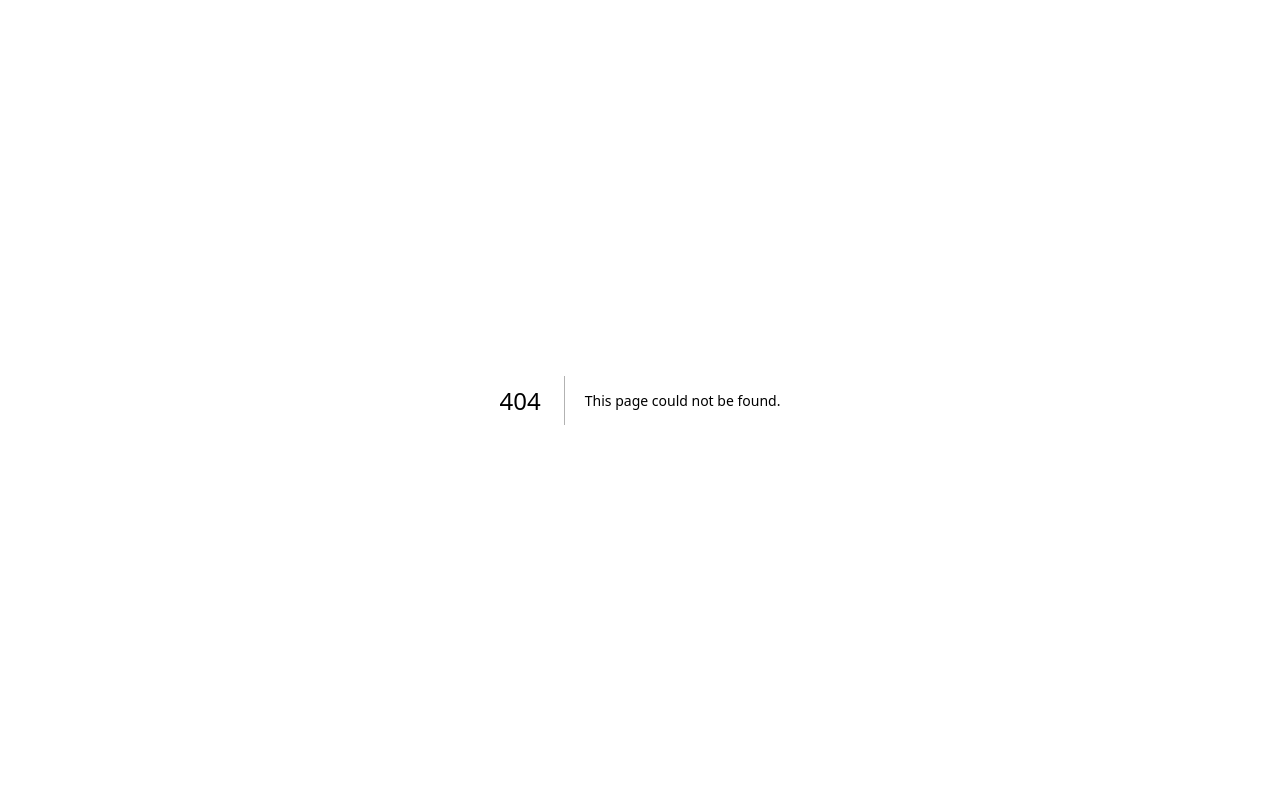
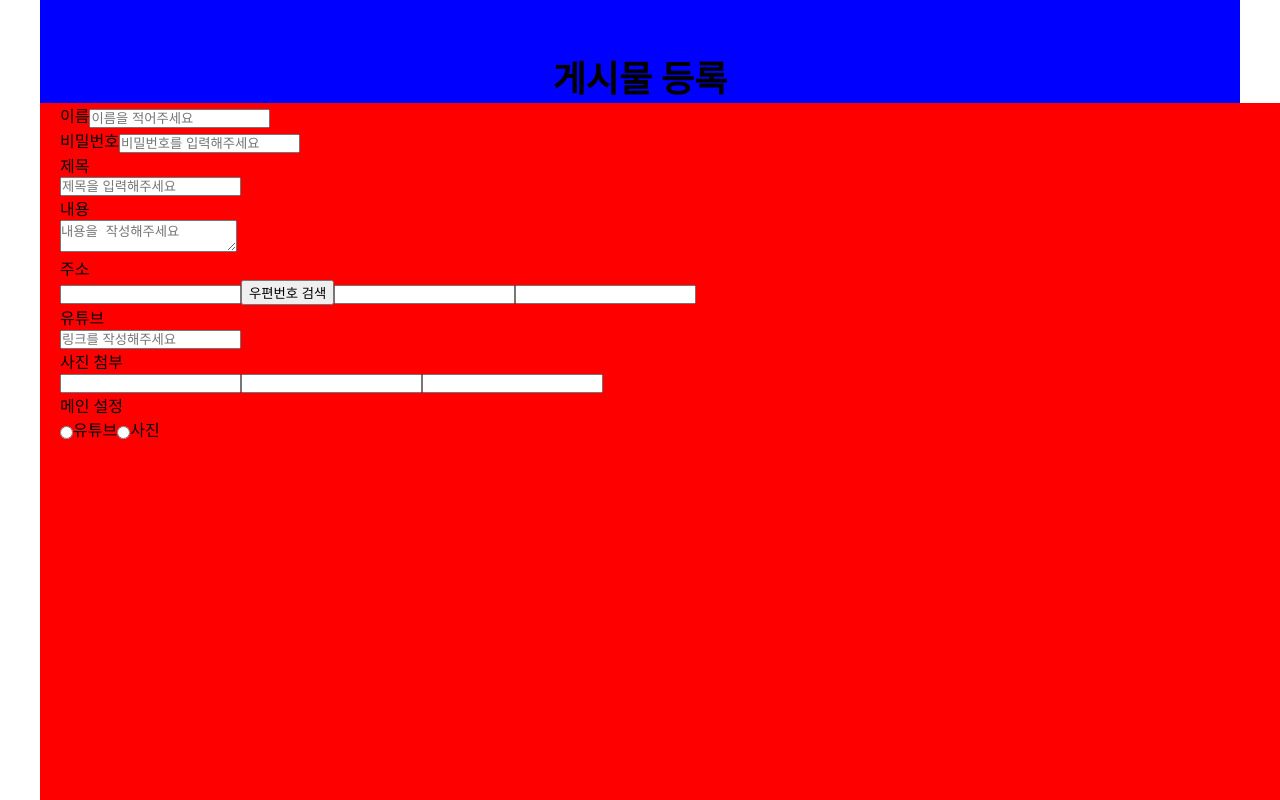
Before and after one commit to OHJINWON/freeboard_frontend, a Next.js app: page /boards/new in a window 1280 px wide. Before the commit this address had no page. Shown: the top 800 px of the page. Built offline with nearby package versions, Linux system fonts and the light colour scheme.

Commit message:
게시물 등록

```diff
--- a/pages/_app.js
+++ b/pages/_app.js
@@ -1,4 +1,4 @@
-import "@/styles/globals.css";
+import "/styles/globals.css";
 
 export default function App({ Component, pageProps }) {
   return <Component {...pageProps} />;
--- a/pages/_document.js
+++ /dev/null
@@ -1,13 +0,0 @@
-import { Html, Head, Main, NextScript } from "next/document";
-
-export default function Document() {
-  return (
-    <Html lang="en">
-      <Head />
-      <body>
-        <Main />
-        <NextScript />
-      </body>
-    </Html>
-  );
-}
--- a/pages/api/hello.js
+++ /dev/null
@@ -1,5 +0,0 @@
-// Next.js API route support: https://nextjs.org/docs/api-routes/introduction
-
-export default function handler(req, res) {
-  res.status(200).json({ name: "John Doe" });
-}
--- /dev/null
+++ b/pages/boards/new/Board.module.css
@@ -0,0 +1,32 @@
+.content {
+    width: 100%;
+    height: 1847px;
+}
+.content > .border {
+    width: 1200px;
+    height: 100%;
+    margin: 0 auto;
+    background-color: #FFF;
+    box-shadow: 1 1 1 1 gray;
+    background-color: blue;
+}
+.title {
+    width: 100%;
+    height: auto;
+    text-align: center;
+    padding-top: 50px;
+}
+.title > p {
+    height: 53px;
+    font-weight: 700;
+    font-size: 36px;
+}
+.information {
+    width: 100%;
+    height: 100%;
+    display: flex;
+    flex-direction: column;
+    align-items: flex-start;
+    padding: 0 20px;
+    background: red;
+}
--- /dev/null
+++ b/pages/boards/new/index.js
@@ -0,0 +1,62 @@
+import styles from "./Board.module.css"
+
+export default function BoardInsertPage() {
+
+
+    return (
+        <div className={styles.content}>
+            {/* 밑에 */}
+            <div className={styles.border}>
+                <div className={styles.title}>
+                    <p>게시물 등록</p>
+                </div>
+                <div className={styles.information}>
+                    <div>
+                        <label htmlFor="name">이름</label>
+                        <input id="name" type="text" placeholder="이름을 적어주세요"/>
+                    </div>
+                    <div>
+                        <label htmlFor="password">비밀번호</label>
+                        <input id="password" type="password" placeholder="비밀번호를 입력해주세요"/>
+                    </div>
+                    <div>
+                        <p>제목</p>
+                        <input type="text" placeholder="제목을 입력해주세요"/>
+                    </div>
+                    <div>
+                        <p>내용</p>
+                        <textarea placeholder="내용을 작성해주세요"></textarea>
+                    </div>
+                    <div>
+                        <p>주소</p>
+                        <input type="number"/>
+                        <button>우편번호 검색</button>
+                        <input type="text"/>
+                        <input type="text"/>
+                    </div>
+                    <div>
+                        <p>유튜브</p>
+                        <input type="text" placeholder="링크를 작성해주세요"/>
+                    </div>
+                    <div>
+                        <p>사진 첨부</p>
+                        <div>
+                            <input type="fild"/>
+                            <input type="fild"/>
+                            <input type="fild"/>
+                        </div>
+                    </div>
+                    <div>
+                        <p>메인 설정</p>
+                        <div>
+                            <input type="radio" id="유튜브"/>
+                            <label htmlFor="유튜브">유튜브</label>
+                            <input type="radio" id="사진"/>
+                            <label htmlFor="사진">사진</label>
+                        </div>
+                    </div>
+                </div>
+            </div>
+        </div>
+    )
+}
--- a/styles/globals.css
+++ b/styles/globals.css
@@ -1,107 +1,26 @@
-:root {
-  --max-width: 1100px;
-  --border-radius: 12px;
-  --font-mono: ui-monospace, Menlo, Monaco, "Cascadia Mono", "Segoe UI Mono",
-    "Roboto Mono", "Oxygen Mono", "Ubuntu Monospace", "Source Code Pro",
-    "Fira Mono", "Droid Sans Mono", "Courier New", monospace;
+@charset "utf-8";
+/* html5 용 리셋*/
+/* reset.css */
+html, body{width: 100%; height: 100%;}
+body, div, dl, dt, dd, ul ,li, ol, h1, h2, h3, h4, h5, h6, pre, form, fieldset, input, textarea, p, blockquote, th, th, small, b, i, article, aside, canvas, details, figcaption, figure, footer, header, menu, nav, section, time, mark, audio, video {margin: 0; padding: 0;}
 
-  --foreground-rgb: 0, 0, 0;
-  --background-start-rgb: 214, 219, 220;
-  --background-end-rgb: 255, 255, 255;
+article,aside,details,figcaption,figure,footer,header,menu,nav,section,video{display: block;}
 
-  --primary-glow: conic-gradient(
-    from 180deg at 50% 50%,
-    #16abff33 0deg,
-    #0885ff33 55deg,
-    #54d6ff33 120deg,
-    #0071ff33 160deg,
-    transparent 360deg
-  );
-  --secondary-glow: radial-gradient(
-    rgba(255, 255, 255, 1),
-    rgba(255, 255, 255, 0)
-  );
+table{border-collapse: collapse;}
+img, fieldset{border: none;}
 
-  --tile-start-rgb: 239, 245, 249;
-  --tile-end-rgb: 228, 232, 233;
-  --tile-border: conic-gradient(
-    #00000080,
-    #00000040,
-    #00000030,
-    #00000020,
-    #00000010,
-    #00000010,
-    #00000080
-  );
+address, caption, cite, code, em, strong, th{font-style: normal; font-weight: normal;}
+ol, ul, li{list-style: none;}
+caption, th{text-align: left;}
 
-  --callout-rgb: 238, 240, 241;
-  --callout-border-rgb: 172, 175, 176;
-  --card-rgb: 180, 185, 188;
-  --card-border-rgb: 131, 134, 135;
-}
+h1, h2, h3, h4, h5, h6{font-weight: normal; font-size: 100%;}
+q:after, q:before{content: "     ";}
+abbr, acronym{border: none;}
 
-@media (prefers-color-scheme: dark) {
-  :root {
-    --foreground-rgb: 255, 255, 255;
-    --background-start-rgb: 0, 0, 0;
-    --background-end-rgb: 0, 0, 0;
+img, input{vertical-align: middle;}
+hr{display: none;}
+#skip_navi, .blind{position: absolute; left: 0; top: 0; width: 0; height: 0; font-size: 0; line-height: 0; text-indent: -9999px; overflow: hidden; visibility: hidden;}
 
-    --primary-glow: radial-gradient(rgba(1, 65, 255, 0.4), rgba(1, 65, 255, 0));
-    --secondary-glow: linear-gradient(
-      to bottom right,
-      rgba(1, 65, 255, 0),
-      rgba(1, 65, 255, 0),
-      rgba(1, 65, 255, 0.3)
-    );
-
-    --tile-start-rgb: 2, 13, 46;
-    --tile-end-rgb: 2, 5, 19;
-    --tile-border: conic-gradient(
-      #ffffff80,
-      #ffffff40,
-      #ffffff30,
-      #ffffff20,
-      #ffffff10,
-      #ffffff10,
-      #ffffff80
-    );
-
-    --callout-rgb: 20, 20, 20;
-    --callout-border-rgb: 108, 108, 108;
-    --card-rgb: 100, 100, 100;
-    --card-border-rgb: 200, 200, 200;
-  }
-}
-
-* {
-  box-sizing: border-box;
-  padding: 0;
-  margin: 0;
-}
-
-html,
-body {
-  max-width: 100vw;
-  overflow-x: hidden;
-}
-
-body {
-  color: rgb(var(--foreground-rgb));
-  background: linear-gradient(
-      to bottom,
-      transparent,
-      rgb(var(--background-end-rgb))
-    )
-    rgb(var(--background-start-rgb));
-}
-
-a {
-  color: inherit;
-  text-decoration: none;
-}
-
-@media (prefers-color-scheme: dark) {
-  html {
-    color-scheme: dark;
-  }
-}
+li img, dd img{vertical-align: top;}
+img{max-width: 100%;}
+/* width값이 %로 된 이미지들이 브라우저 폭이 줄 경우 비례를 맞추어 줄도록 사용하기 위해서 사용 */
```
Also changed, not shown: package.json (+9 -3 lines), pages/index.js (+0 -99 lines), 1 other file (tests, documents, lock files or other folders).
